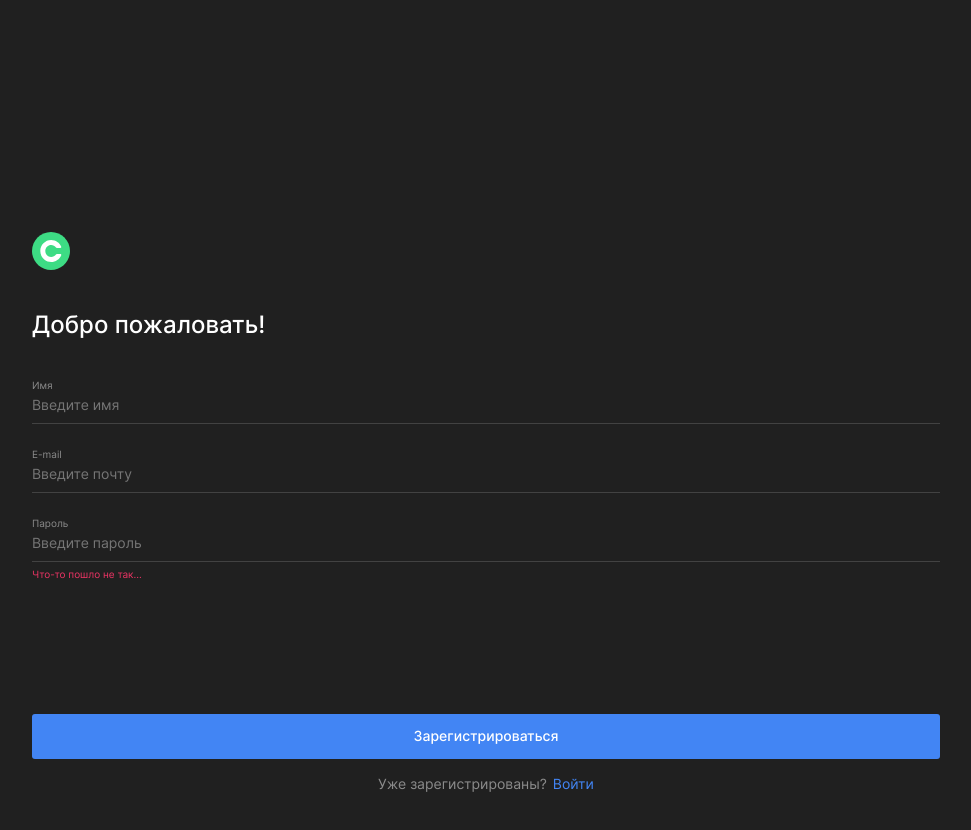
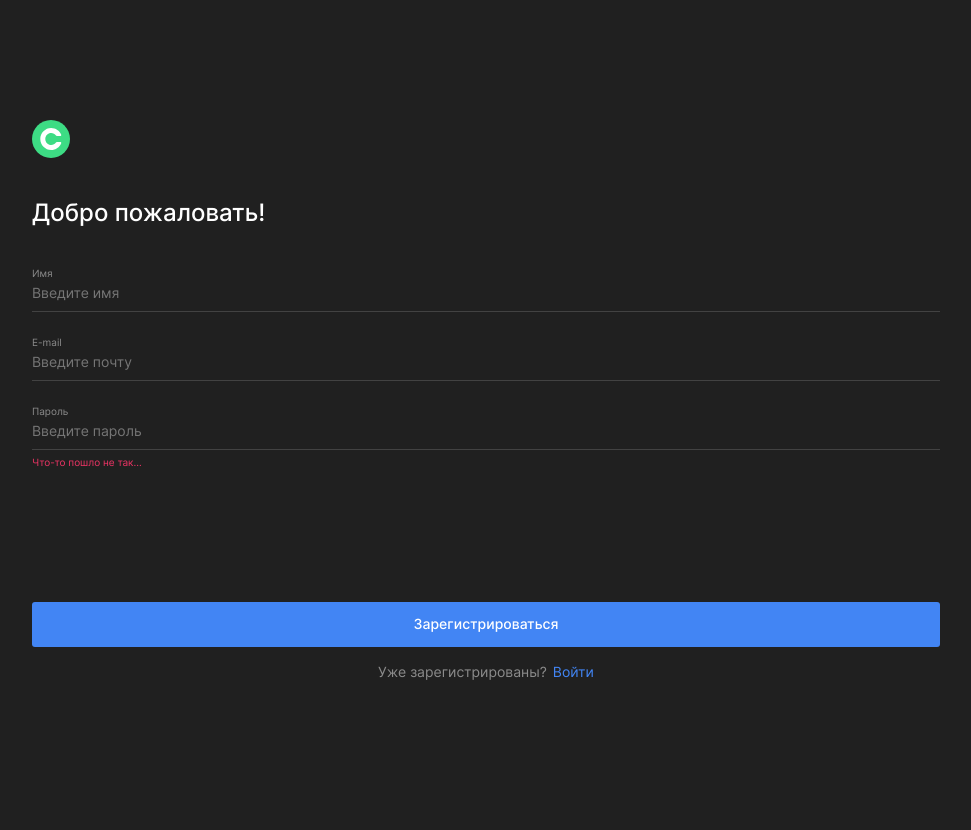
Before and after one commit to KappaKappaKappaKappaKappa/movies-explorer-frontend, a React (Create React App) app: page /signup in a window 1280 px wide. Shown: the top 830 px of the page, without its empty margins (154-1125 px from the left). After the commit the page ends 800 px from the top, so only its background shows below. Built offline with nearby package versions, Linux system fonts and the light colour scheme.

Commit message:
REFACTOR: Изменить позиционирование компонентов Login Register Profile

```diff
--- a/src/components/Login/Login.css
+++ b/src/components/Login/Login.css
@@ -1,22 +1,28 @@
 .login-register {
-  padding: 70px 34.53%;
+  padding: 0 442px;
+  display: flex;
+  flex-direction: column;
+  justify-content: center;
+  height: 100vh;
   line-height: normal;
 }
 
 @media screen and (min-width: 768px) and (max-width: 1280px) {
   .login-register {
-    padding: 232px 186px;
+    padding: 0 186px;
   }
 }
 
 @media screen and (min-width: 320px) and (max-width: 767px) {
   .login-register {
-    padding: 56px 30px 30px;
+    padding: 0 30px;
   }
 }
 
 .login-register__logo {
-  margin-bottom: 36px;
+  margin-bottom: 40px;
+  width: 38px;
+  height: 38px;
 }
 
 @media screen and (min-width: 320px) and (max-width: 767px) {
--- a/src/components/Profile/Profile.css
+++ b/src/components/Profile/Profile.css
@@ -1,17 +1,22 @@
 .profile {
-  padding: 74px 435px;
+  display: flex;
+  flex-direction: column;
+  justify-content: center;
+  height: 89vh;
+  padding: 0 435px;
   background-color: #202020;
 }
 
 @media screen and (min-width: 768px) and (max-width: 1280px) {
   .profile {
-    padding: 232px 179px;
+    padding: 0px 179px;
   }
 }
 
 @media screen and (min-width: 320px) and (max-width: 767px) {
   .profile {
-    padding: 70px 30px 40px;
+    height: 94vh;
+    padding: 0 30px;
   }
 }
 
--- a/src/components/Register/Register.css
+++ b/src/components/Register/Register.css
@@ -1,22 +1,28 @@
 .login-register {
-  padding: 70px 34.53%;
+  padding: 0 442px;
+  display: flex;
+  flex-direction: column;
+  justify-content: center;
+  height: 100vh;
   line-height: normal;
 }
 
 @media screen and (min-width: 768px) and (max-width: 1280px) {
   .login-register {
-    padding: 232px 186px;
+    padding: 0 186px;
   }
 }
 
 @media screen and (min-width: 320px) and (max-width: 767px) {
   .login-register {
-    padding: 56px 30px 30px;
+    padding: 0 30px;
   }
 }
 
 .login-register__logo {
-  margin-bottom: 36px;
+  margin-bottom: 40px;
+  width: 38px;
+  height: 38px;
 }
 
 @media screen and (min-width: 320px) and (max-width: 767px) {
```
